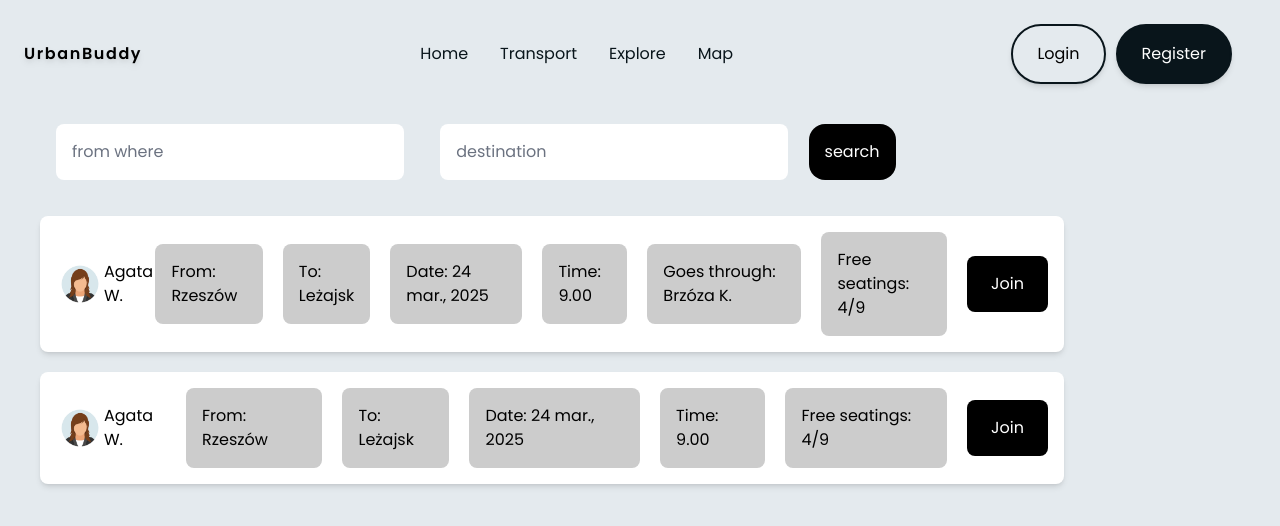
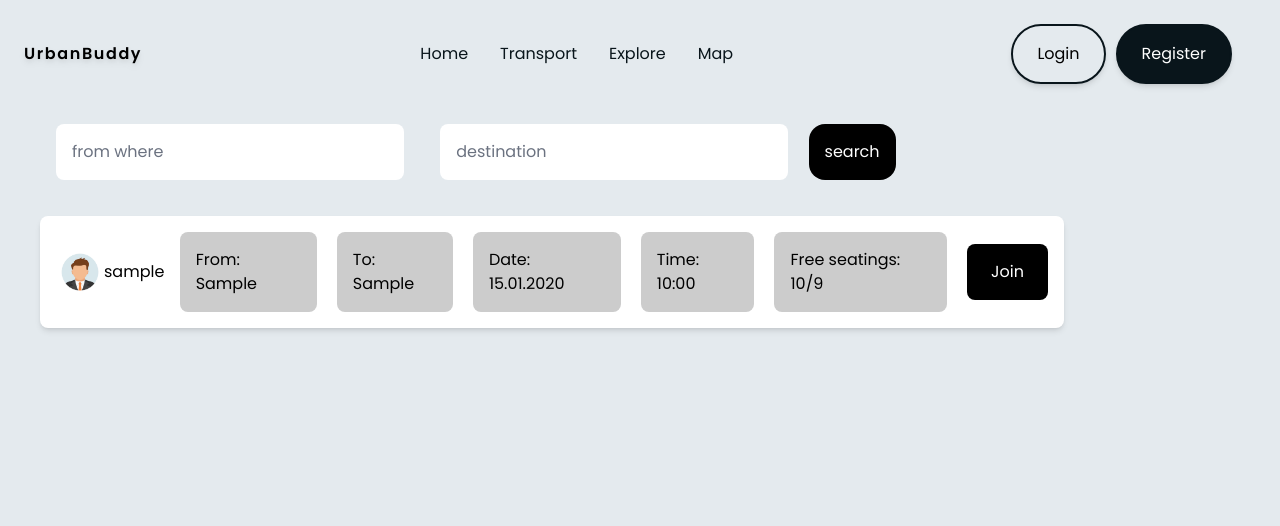
Before and after one commit to v1cttorr/UrbanBuddy, a Django app: page /transport/ in a window 1280 px wide. Shown: the top 526 px of the page. Run offline with Django 5.2, Linux system fonts and the light colour scheme; tables that the repository leaves empty hold one stand-in row (values such as "Sample post"); parts of the project's set-up code (start-up, migrations or seed data) failed here and were passed over; some libraries are stand-ins or nearby versions.

Commit message:
link the table transport

```diff
--- a/templates/transport/transports.html
+++ b/templates/transport/transports.html
@@ -95,15 +95,19 @@
                 <p class="font-semibold font-Poppins tracking-widest drop-shadow-md">UrbanBuddy</p>
             </div>
             <div name="menu" class="flex flex-row items-center gap-8">
-                <a href="#" class="text-[#09151B] font-normal font-Poppins text-md">Home</a>
-                <a href="#" class="text-[#09151B] font-normal font-Poppins text-md">Transport</a>
+                <a href="/" class="text-[#09151B] font-normal font-Poppins text-md">Home</a>
+                <a href="/transport/" class="text-[#09151B] font-normal font-Poppins text-md">Transport</a>
                 <a href="#" class="text-[#09151B] font-normal font-Poppins text-md">Explore</a>
-                <a href="#" class="text-[#09151B] font-normal font-Poppins text-md">Map</a>
+                <a href="/transport/map/" class="text-[#09151B] font-normal font-Poppins text-md">Map</a>
             </div>
             <div name="loginAndSignUp" class="flex flex-row items-center gap-5 mr-6">
                 <div class="flex flex-row items-center">
-                    <a name="login" href="#" class="border-2 border-[#09151B] p-4 shadow-md" style="border-radius: 30px; padding-right: 24px;padding-left: 24px;">Login</a>
-                    <a name="register" href="#" class="border-2 border-[#09151B] p-4  text-white bg-[#09151B] shadow-md" style="border-radius: 30px; padding-right: 24px;padding-left: 24px;margin-left:10px">Register</a>
+                    {% if user.is_authenticated %}
+                        <a name="logout" href="/logout/" class="border-2 border-[#09151B] p-4 shadow-md" style="border-radius: 30px; padding-right: 24px;padding-left: 24px;">Logout</a>
+                    {% else %}
+                        <a name="login" href="/login/" class="border-2 border-[#09151B] p-4 shadow-md" style="border-radius: 30px; padding-right: 24px;padding-left: 24px;">Login</a>
+                        <a name="register" href="/register/" class="border-2 border-[#09151B] p-4  text-white bg-[#09151B] shadow-md" style="border-radius: 30px; padding-right: 24px;padding-left: 24px;margin-left:10px">Register</a>
+                    {% endif %}
                 </div>
             </div>
         </div>
@@ -129,59 +133,35 @@
                     <button type="submit" class="p-4 bg-black rounded-2xl text-white">search</button>
                 </form>
             </div>
-            <div name="element" class="bg-white flex flex-row gap-5 shadow-md p-4 rounded-lg items-center" style="background-color: white;">
+
+            {% for transport in transports %}
+            <!--  -->
+                <div name="element" onclick='window.location="drive/{{transport.id}}/"' class="bg-white flex flex-row gap-5 shadow-md p-4 rounded-lg items-center" style="background-color: white;">
                     <div name="user" class="flex flex-row items-center">
-                    <img src="{% static 'img/p1.png' %}" class="h-12" alt="user" height="48px" width="48px">
-                    <p class="font-normal font-Poppins text-md">Agata W.</p>
+                        <img src="{% static 'img/p2.png' %}" class="h-12" alt="user" height="48px" width="48px">
+                        <p class="font-normal font-Poppins text-md">{{transport.user}}</p>
                     </div>
                     <div name="destination" class="rounded-lg flex flex-row items-center p-4" style="background-color: #cccccc;">
-                    <p>From: <span>Rzeszów</span></p>
+                        <p>From: <span>{{transport.from_location}}</span></p>
                     </div>
                     <div name="destination" class="rounded-lg flex flex-row items-center p-4" style="background-color: #cccccc;">
-                    <p>To: <span>Leżajsk</span></p>
+                        <p>To: <span>{{transport.to_location}}</span></p>
                     </div>
                     <div name="destination" class="rounded-lg flex flex-row items-center p-4" style="background-color: #cccccc;">
-                    <p>Date: <span>24 mar., 2025</span></p>
+                        <p>Date: <span>{{transport.time|date:"d.m.Y"}}</span></p>
                     </div>
                     <div name="destination" class="rounded-lg flex flex-row items-center p-4" style="background-color: #cccccc;">
-                    <p>Time: <span>9.00</span></p>
+                        <p>Time: <span>{{transport.time|date:"H:i"}}</span></p>
                     </div>
                     <div name="destination" class="rounded-lg flex flex-row items-center p-4" style="background-color: #cccccc;">
-                    <p>Goes through: <span>Brzóza K.</span></p>
-                </div>
-                <div name="destination" class="rounded-lg flex flex-row items-center p-4" style="background-color: #cccccc;">
-                    <p>Free seatings: <span>4/9</span></p>
+                        <p>Free seatings: <span>{{transport.free_seats}}/9</span></p>
                     </div>
 
                     <div name="Join" class="rounded-lg flex flex-row items-center p-4 px-6" style="background-color: black; margin-left: auto;">
                         <p class="text-white">Join</p>
                     </div>
                 </div>
-            <div name="element" class="bg-white flex flex-row gap-5 shadow-md p-4 rounded-lg items-center" style="background-color: white;">
-                <div name="user" class="flex flex-row items-center">
-                    <img src="{% static 'img/p1.png' %}" class="h-12" alt="user" height="48px" width="48px">
-                    <p class="font-normal font-Poppins text-md">Agata W.</p>
-                </div>
-                <div name="destination" class="rounded-lg flex flex-row items-center p-4" style="background-color: #cccccc;">
-                    <p>From: <span>Rzeszów</span></p>
-                </div>
-                <div name="destination" class="rounded-lg flex flex-row items-center p-4" style="background-color: #cccccc;">
-                    <p>To: <span>Leżajsk</span></p>
-                </div>
-                <div name="destination" class="rounded-lg flex flex-row items-center p-4" style="background-color: #cccccc;">
-                    <p>Date: <span>24 mar., 2025</span></p>
-                </div>
-                <div name="destination" class="rounded-lg flex flex-row items-center p-4" style="background-color: #cccccc;">
-                    <p>Time: <span>9.00</span></p>
-                </div>
-                <div name="destination" class="rounded-lg flex flex-row items-center p-4" style="background-color: #cccccc;">
-                    <p>Free seatings: <span>4/9</span></p>
-                </div>
-
-                <div name="Join" class="rounded-lg flex flex-row items-center p-4 px-6" style="background-color: black; margin-left: auto;">
-                    <p class="text-white">Join</p>
-                </div>
-            </div>
+            {% endfor %}
         </div>
     </div>
 {% endblock %}
--- a/transport/views.py
+++ b/transport/views.py
@@ -33,20 +33,11 @@ def transports(request):
     if request.method == 'GET':
         from_location = request.GET.get('from_location', "")
         destination = request.GET.get('destination', "")
-        locations_search = request.GET.getlist('locations_search', "")
 
-        if locations_search:
-            transports = Transport.objects.filter(
-                                                from_location__icontains=from_location,
-                                                to_location__icontains=destination,
-                                                transportthroughlocation__location__in=locations_search
-                                              )
-        else:
-            transports = Transport.objects.filter(
+        transports = Transport.objects.filter(
                                                 from_location__icontains=from_location,
                                                 to_location__icontains=destination
                                               )
-        print(from_location, destination, locations_search)
 
         context = {
             'transports': transports,
```
Lines whose indentation alone changed are shown as unchanged.
